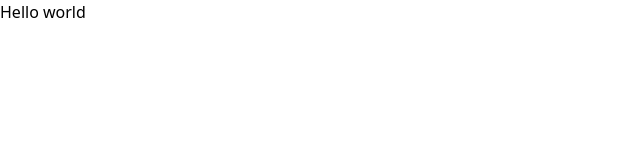
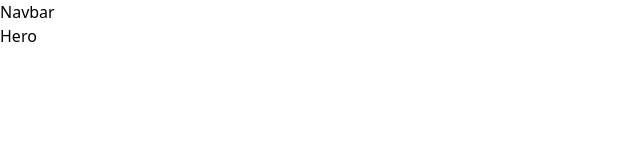
Before and after one commit to Albab47/fixefly, a React (Vite) app: page / in a window 1280 px wide. Shown: the top 160 px of the page, without its empty margins (0-640 px from the left). Built offline with nearby package versions, Linux system fonts and the light colour scheme.

Commit message:
Setup project folders

```diff
--- a/src/App.jsx
+++ b/src/App.jsx
@@ -1,12 +1,14 @@
+import Navbar from "./components/Navbar";
+import { Hero } from "./sections";
+
 function App() {
+  return (
+    <main>
+      <Navbar />
 
-  return (
-    <>
-      <main className='font-bold text-lg text-red-500'>
-        Hello world
-      </main>
-    </>
-  )
+      <Hero />
+    </main>
+  );
 }
 
-export default App
+export default App;
--- /dev/null
+++ b/src/components/Navbar.jsx
@@ -0,0 +1,11 @@
+import React from 'react';
+
+const Navbar = () => {
+    return (
+        <div>
+            Navbar
+        </div>
+    );
+};
+
+export default Navbar;
--- /dev/null
+++ b/src/sections/Footer.jsx
@@ -0,0 +1,11 @@
+import React from 'react';
+
+const Footer = () => {
+    return (
+        <div>
+            Footer
+        </div>
+    );
+};
+
+export default Footer;
--- /dev/null
+++ b/src/sections/Hero.jsx
@@ -0,0 +1,9 @@
+const Hero = () => {
+    return (
+        <div>
+          Hero
+        </div>
+    );
+};
+
+export default Hero;
--- /dev/null
+++ b/src/sections/index.js
@@ -0,0 +1,4 @@
+import Hero from "./Hero";
+import Footer from "./Footer";
+
+export {Hero, Footer};
```
Also changed, not shown: src/constants/index.js (added).
